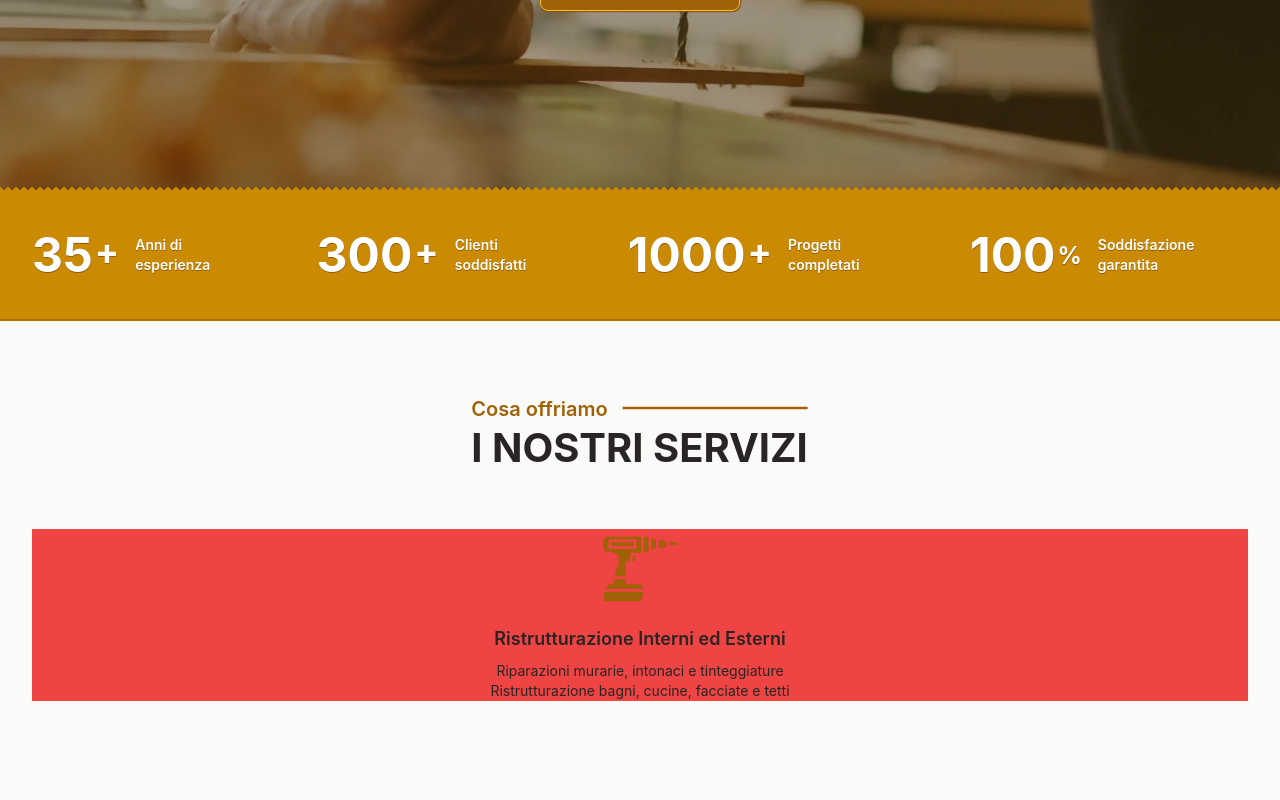
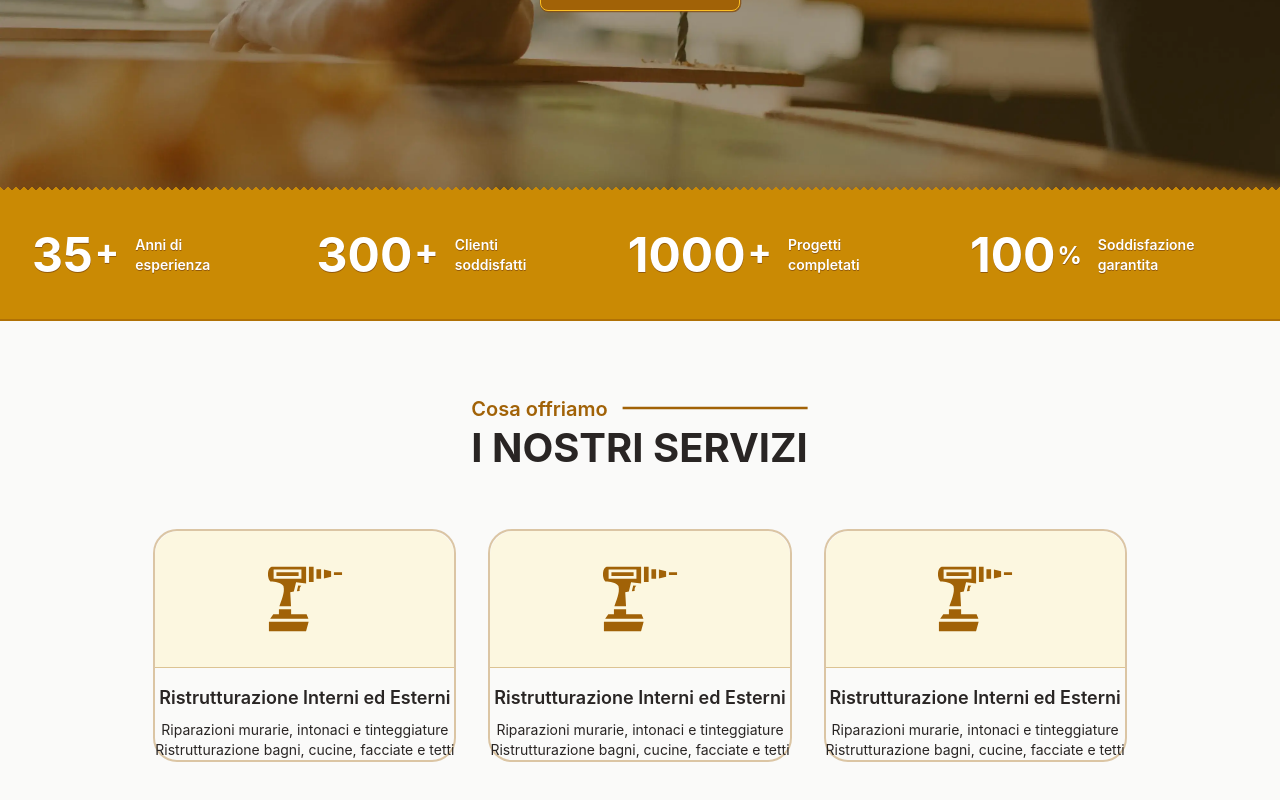
Before and after one commit to emanuelefavero/edil-2-esse, a Next.js app: page / in a window 1280 px wide. Shown: the part 483-1283 px from the top of the page. Built offline with nearby package versions, Linux system fonts and the light colour scheme.

Commit message:
add service card tailwind and more cards

```diff
--- a/components/ServicesSection.tsx
+++ b/components/ServicesSection.tsx
@@ -30,7 +30,7 @@ function ServicesTitle() {
 // * List
 function ServicesList() {
   return (
-    <ul className='w-full grid grid-cols-1 gap-8 mt-16 bg-red-500'>
+    <ul className='w-full flex flex-wrap justify-center items-center gap-8 mt-16'>
       {servicesItems.map((item) => (
         <ServiceCard key={item.id} item={item} />
       ))}
@@ -39,10 +39,11 @@ function ServicesList() {
 }
 
 // * Card
+// TODO add shadow to card (e.g. shadow-[1px_1px_3px_1px] shadow-yellow-700/20)
 function ServiceCard({ item }: { item: IServicesItem }) {
   return (
-    <li className='flex flex-col items-center justify-center bg-red-500'>
-      <div>
+    <li className='w-fit flex flex-col items-center justify-center bg-stone-50 border-2 border-yellow-700/35 rounded-3xl'>
+      <div className='bg-amber-100/50 border-b border-yellow-700/35 w-full flex justify-center items-center px-2 py-7 rounded-t-3xl'>
         <item.icon className='w-20' />
       </div>
       <h3 className='mt-4 text-lg font-semibold text-center'>{item.title}</h3>
--- a/data/servicesItems.ts
+++ b/data/servicesItems.ts
@@ -20,4 +20,24 @@ export const servicesItems = [
     // icon: 'drill',
     icon: GiDrillIcon,
   },
+  {
+    id: 2,
+    title: 'Ristrutturazione Interni ed Esterni',
+    list: [
+      'Riparazioni murarie, intonaci e tinteggiature',
+      'Ristrutturazione bagni, cucine, facciate e tetti',
+    ],
+    // icon: 'drill',
+    icon: GiDrillIcon,
+  },
+  {
+    id: 3,
+    title: 'Ristrutturazione Interni ed Esterni',
+    list: [
+      'Riparazioni murarie, intonaci e tinteggiature',
+      'Ristrutturazione bagni, cucine, facciate e tetti',
+    ],
+    // icon: 'drill',
+    icon: GiDrillIcon,
+  },
 ]
```
